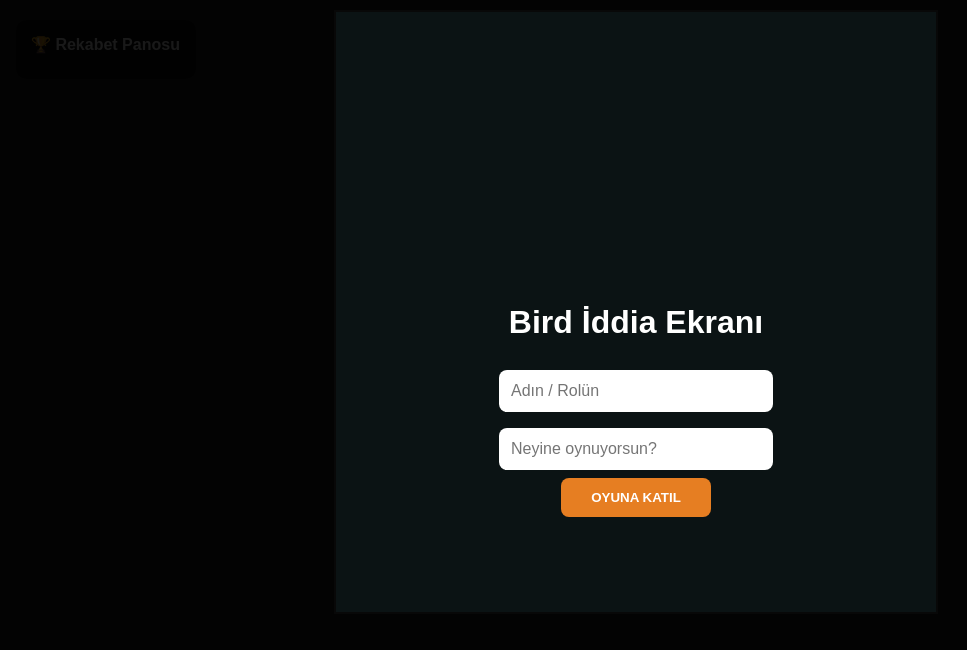
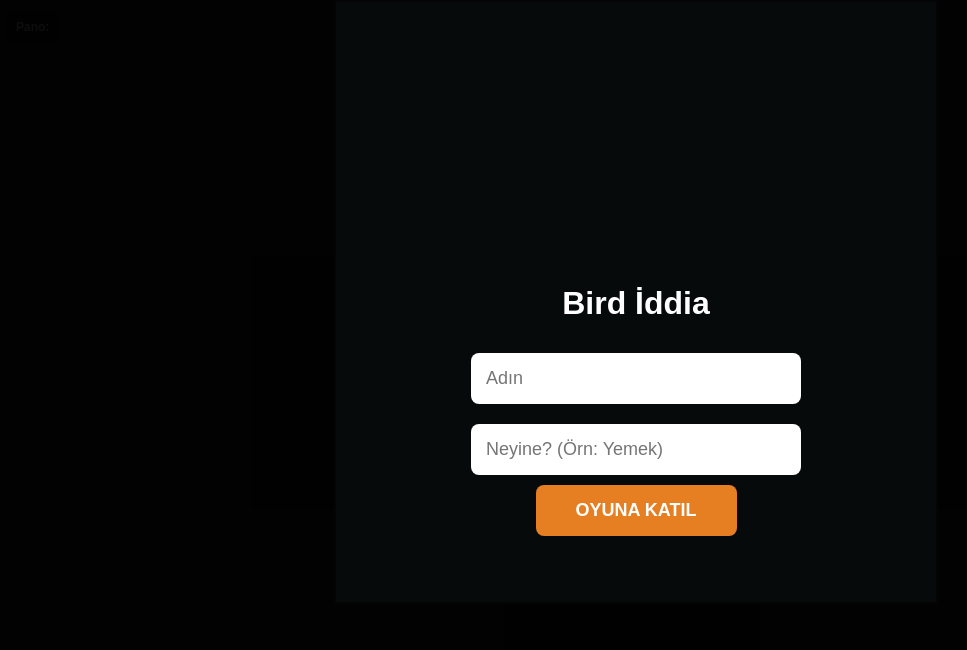
Before and after one commit to kimkirajon-eng/flappy, a website: page index.html in a window 1280 px wide. Shown: the whole page, without its empty margins (4-971 px from the left). Drawn offline with nearby package versions, Linux system fonts and the light colour scheme; no server answers.

Commit message:
Update index.html

```diff
--- a/index.html
+++ b/index.html
@@ -2,27 +2,28 @@
 <html>
 <head>
     <meta charset="UTF-8">
+    <meta name="viewport" content="width=device-width, initial-scale=1.0, maximum-scale=1.0, user-scalable=no">
     <title>İddialı Bird</title>
     <style>
-        body { margin: 0; background: #222; color: white; font-family: sans-serif; display: flex; flex-direction: column; align-items: center; overflow: hidden; }
-        canvas { border: 2px solid #555; background: #70c5ce; margin-top: 10px; }
-        #login { position: absolute; background: rgba(0,0,0,0.9); width: 100%; height: 100%; display: flex; flex-direction: column; justify-content: center; align-items: center; z-index: 100; }
-        input { padding: 12px; margin: 8px; width: 250px; border-radius: 8px; border: none; font-size: 16px; }
-        button { padding: 12px 30px; cursor: pointer; background: #e67e22; color: white; border: none; border-radius: 8px; font-weight: bold; }
-        #overlay { position: absolute; top: 20px; left: 20px; background: rgba(0,0,0,0.6); padding: 15px; border-radius: 10px; pointer-events: none; min-width: 150px; }
+        body { margin: 0; background: #222; color: white; font-family: sans-serif; display: flex; flex-direction: column; align-items: center; overflow: hidden; touch-action: manipulation; }
+        canvas { border: 2px solid #555; background: #70c5ce; max-width: 100%; height: auto; display: block; }
+        #login { position: fixed; top:0; left:0; width: 100%; height: 100%; background: rgba(0,0,0,0.95); display: flex; flex-direction: column; justify-content: center; align-items: center; z-index: 999; }
+        input { padding: 15px; margin: 10px; width: 80%; max-width: 300px; border-radius: 8px; border: none; font-size: 18px; }
+        button { padding: 15px 40px; cursor: pointer; background: #e67e22; color: white; border: none; border-radius: 8px; font-weight: bold; font-size: 18px; }
+        #overlay { position: absolute; top: 10px; left: 10px; background: rgba(0,0,0,0.5); padding: 10px; border-radius: 8px; pointer-events: none; font-size: 12px; z-index: 10; }
     </style>
 </head>
 <body>
     <div id="login">
-        <h1>Bird İddia Ekranı</h1>
-        <input type="text" id="nick" placeholder="Adın / Rolün">
-        <input type="text" id="bet" placeholder="Neyine oynuyorsun?">
-        <button onclick="joinGame()">OYUNA KATIL</button>
+        <h1>Bird İddia</h1>
+        <input type="text" id="nick" placeholder="Adın">
+        <input type="text" id="bet" placeholder="Neyine? (Örn: Yemek)">
+        <button id="joinBtn">OYUNA KATIL</button>
     </div>
 
     <div id="overlay">
-        <strong>🏆 Rekabet Panosu</strong>
-        <div id="bet-list" style="margin-top:10px;"></div>
+        <strong>Pano:</strong>
+        <div id="bet-list"></div>
     </div>
 
     <canvas id="gameCanvas" width="600" height="600"></canvas>
```
